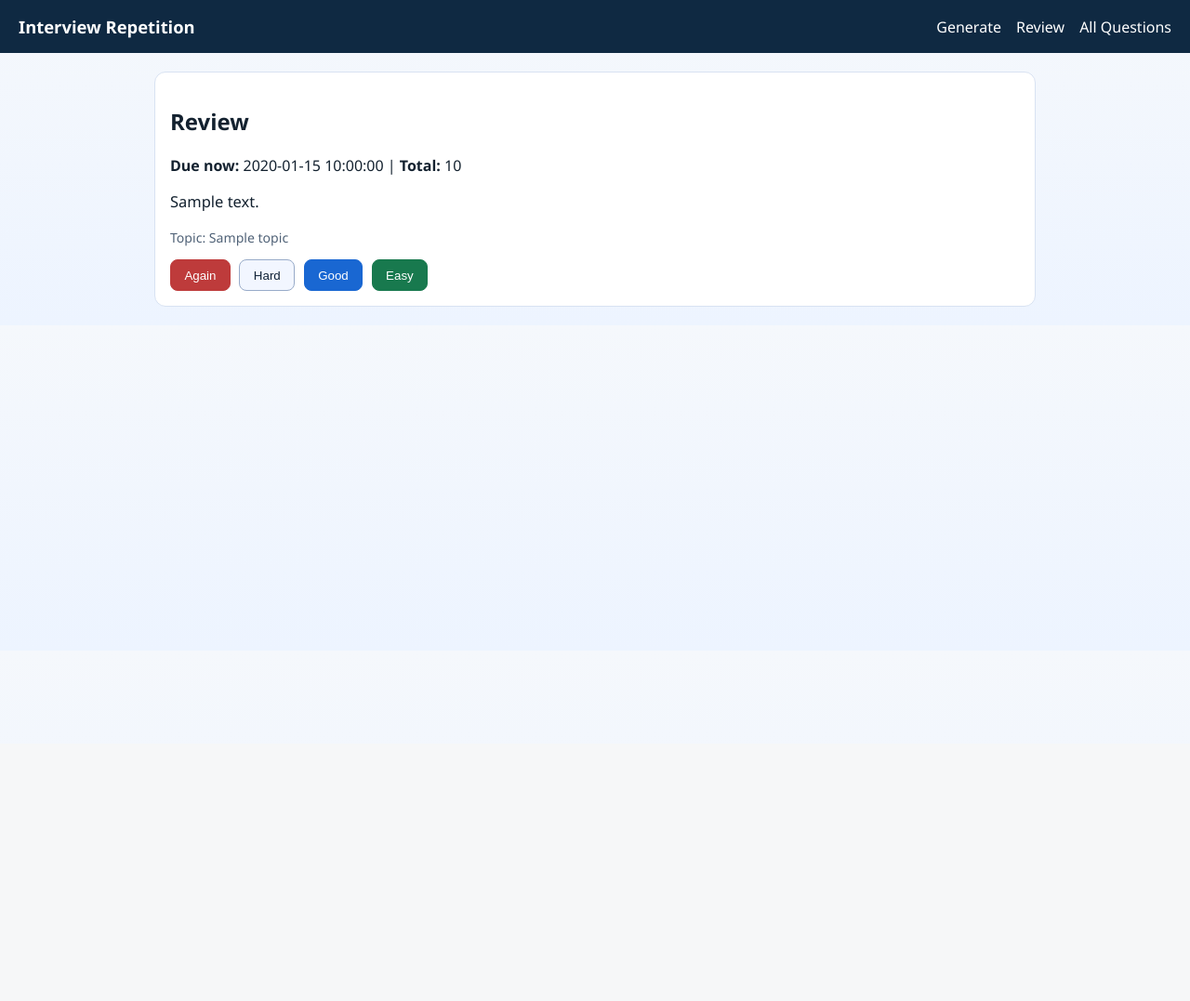
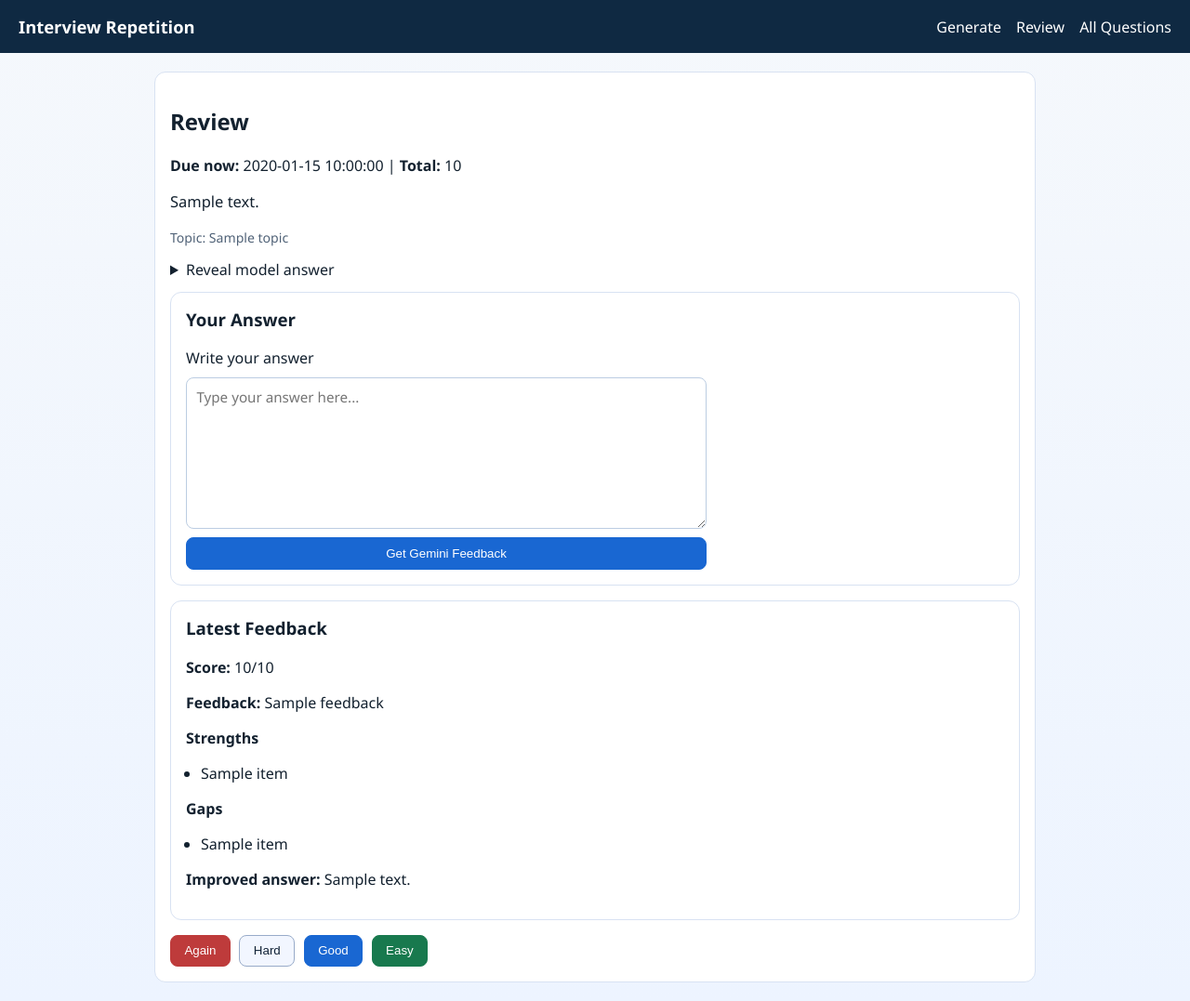
Before and after one commit to alekgreen/HireCrush, a Flask app: template templates/review.html in a window 1280 px wide. Shown: the whole page at 93% size. Before the commit the page ends 330 px from the top, so only its background shows below. Run offline with Flask 3, Linux system fonts and the light colour scheme; the template is opened without the code that fills it: most values are stand-ins (such as "Sample title", 1, 10 or a date in 2020).

Commit message:
Add model answers and Gemini feedback workflow for review

```diff
--- a/app.py
+++ b/app.py
@@ -16,6 +16,9 @@ app.config["SECRET_KEY"] = os.getenv("FLASK_SECRET_KEY", "dev-secret-key")
 app.config["DATABASE"] = os.getenv("DATABASE_PATH", "interview.db")
 app.config["GEMINI_API_KEY"] = os.getenv("GEMINI_API_KEY", "")
 app.config["GEMINI_MODEL"] = os.getenv("GEMINI_MODEL", "gemini-2.5-flash")
+app.config["AUTO_GENERATE_ANSWERS"] = (
+    os.getenv("AUTO_GENERATE_ANSWERS", "true").strip().lower() in {"1", "true", "yes", "on"}
+)
 
 GEMINI_MODEL_FALLBACKS = [
     "gemini-2.5-flash",
@@ -30,6 +33,37 @@ QUESTIONS_JSON_SCHEMA = {
         "description": "A single interview question. End the string with a question mark.",
     },
     "minItems": 1,
+}
+
+ANSWER_JSON_SCHEMA = {
+    "type": "object",
+    "properties": {
+        "answer": {
+            "type": "string",
+            "description": "A strong interview answer in clear and concise language.",
+        }
+    },
+    "required": ["answer"],
+}
+
+FEEDBACK_JSON_SCHEMA = {
+    "type": "object",
+    "properties": {
+        "score": {
+            "type": "integer",
+            "minimum": 1,
+            "maximum": 10,
+            "description": "How good the user answer is for an interview setting.",
+        },
+        "feedback": {"type": "string", "description": "Direct, actionable feedback."},
+        "improved_answer": {
+            "type": "string",
+            "description": "A stronger example answer the user can study.",
+        },
+        "strengths": {"type": "array", "items": {"type": "string"}},
+        "gaps": {"type": "array", "items": {"type": "string"}},
+    },
+    "required": ["score", "feedback", "improved_answer"],
 }
 
 
@@ -59,6 +93,7 @@ def init_db() -> None:
             created_at TEXT NOT NULL,
             last_reviewed_at TEXT,
             next_review_at TEXT NOT NULL,
+            suggested_answer TEXT,
             repetitions INTEGER NOT NULL DEFAULT 0,
             interval_days INTEGER NOT NULL DEFAULT 0,
             ease_factor REAL NOT NULL DEFAULT 2.5
@@ -75,9 +110,31 @@ def init_db() -> None:
             new_ease_factor REAL NOT NULL,
             FOREIGN KEY (question_id) REFERENCES questions(id)
         );
+
+        CREATE TABLE IF NOT EXISTS review_feedback (
+            id INTEGER PRIMARY KEY AUTOINCREMENT,
+            question_id INTEGER NOT NULL,
+            user_answer TEXT NOT NULL,
+            score INTEGER NOT NULL,
+            feedback TEXT NOT NULL,
+            improved_answer TEXT NOT NULL,
+            strengths_json TEXT,
+            gaps_json TEXT,
+            created_at TEXT NOT NULL,
+            FOREIGN KEY (question_id) REFERENCES questions(id)
+        );
         """
     )
+    ensure_column("questions", "suggested_answer", "TEXT")
     db.commit()
+
+
+def ensure_column(table: str, column: str, definition: str) -> None:
+    db = get_db()
+    cols = db.execute(f"PRAGMA table_info({table})").fetchall()
+    names = {row["name"] for row in cols}
+    if column not in names:
+        db.execute(f"ALTER TABLE {table} ADD COLUMN {column} {definition}")
 
 
 def now_utc() -> datetime:
@@ -134,6 +191,11 @@ def get_due_question():
     ).fetchone()
 
 
+def get_question_by_id(question_id: int):
+    db = get_db()
+    return db.execute("SELECT * FROM questions WHERE id = ?", (question_id,)).fetchone()
+
+
 def get_next_upcoming():
     db = get_db()
     return db.execute(
@@ -144,6 +206,43 @@ def get_next_upcoming():
         LIMIT 1
         """
     ).fetchone()
+
+
+def get_latest_feedback(question_id: int):
+    db = get_db()
+    row = db.execute(
+        """
+        SELECT user_answer, score, feedback, improved_answer, strengths_json, gaps_json, created_at
+        FROM review_feedback
+        WHERE question_id = ?
+        ORDER BY created_at DESC
+        LIMIT 1
+        """,
+        (question_id,),
+    ).fetchone()
+    if row is None:
+        return None
+
+    def parse_list(value: str | None) -> list[str]:
+        if not value:
+            return []
+        try:
+            parsed = json.loads(value)
+        except json.JSONDecodeError:
+            return []
+        if not isinstance(parsed, list):
+            return []
+        return [str(item).strip() for item in parsed if str(item).strip()]
+
+    return {
+        "user_answer": row["user_answer"],
+        "score": row["score"],
+        "feedback": row["feedback"],
+        "improved_answer": row["improved_answer"],
+        "strengths": parse_list(row["strengths_json"]),
+        "gaps": parse_list(row["gaps_json"]),
+        "created_at": row["created_at"],
+    }
 
 
 def parse_gemini_questions(raw_text: str) -> list[str]:
@@ -186,19 +285,33 @@ def gemini_model_candidates() -> list[str]:
     return candidates
 
 
-def call_gemini_for_questions(topic: str, count: int) -> list[str]:
+def parse_json_from_text(raw_text: str):
+    text = (raw_text or "").strip()
+    if not text:
+        return None
+
+    try:
+        return json.loads(text)
+    except json.JSONDecodeError:
+        pass
+
+    for pattern in (r"\[[\s\S]+\]", r"\{[\s\S]+\}"):
+        match = re.search(pattern, text)
+        if not match:
+            continue
+        try:
+            return json.loads(match.group(0))
+        except json.JSONDecodeError:
+            continue
+    return None
+
+
+def gemini_generate_json(prompt: str, response_schema: dict, temperature: float = 0.8):
     api_key = app.config["GEMINI_API_KEY"]
     if not api_key:
         raise RuntimeError("GEMINI_API_KEY is missing.")
 
-    prompt = (
-        "Generate interview questions.\n"
-        f"Topic: {topic}\n"
-        f"Count: {count}\n"
-        "Return concise, unique interview questions only."
-    )
     tried_models = []
-
     for model in gemini_model_candidates():
         tried_models.append(model)
         endpoint = (
@@ -208,11 +321,12 @@ def call_gemini_for_questions(topic: str, count: int) -> list[str]:
         payload = {
             "contents": [{"parts": [{"text": prompt}]}],
             "generationConfig": {
-                "temperature": 0.9,
+                "temperature": temperature,
                 "responseMimeType": "application/json",
-                "responseJsonSchema": QUESTIONS_JSON_SCHEMA,
+                "responseJsonSchema": response_schema,
             },
         }
+
         response = requests.post(endpoint, json=payload, timeout=30)
         if response.status_code == 404:
             continue
@@ -225,17 +339,77 @@ def call_gemini_for_questions(topic: str, count: int) -> list[str]:
         parts = options[0].get("content", {}).get("parts", [])
         if not parts:
             continue
+
         raw = parts[0].get("text", "")
-        questions = parse_gemini_questions(raw)
-        if questions:
+        parsed = parse_json_from_text(raw)
+        if parsed is not None:
             app.config["LAST_WORKING_GEMINI_MODEL"] = model
-            return questions
+            return parsed
 
     tried_list = ", ".join(tried_models) if tried_models else "(none)"
     raise RuntimeError(
         "No compatible Gemini model found for this API key. "
         f"Tried models: {tried_list}"
     )
+
+
+def call_gemini_for_questions(topic: str, count: int) -> list[str]:
+    prompt = (
+        "Generate interview questions.\n"
+        f"Topic: {topic}\n"
+        f"Count: {count}\n"
+        "Return concise, unique interview questions only."
+    )
+    parsed = gemini_generate_json(prompt, QUESTIONS_JSON_SCHEMA, temperature=0.9)
+    if isinstance(parsed, list):
+        return [str(item).strip() for item in parsed if str(item).strip()]
+    if isinstance(parsed, dict):
+        values = parsed.get("questions", [])
+        if isinstance(values, list):
+            return [str(item).strip() for item in values if str(item).strip()]
+    return parse_gemini_questions(json.dumps(parsed))
+
+
+def call_gemini_for_answer(question: str, topic: str | None = None) -> str:
+    prompt = (
+        "You are helping a candidate prepare for interviews.\n"
+        f"Topic: {topic or 'General'}\n"
+        f"Question: {question}\n"
+        "Provide one high-quality sample answer (around 120-220 words), practical and specific."
+    )
+    parsed = gemini_generate_json(prompt, ANSWER_JSON_SCHEMA, temperature=0.6)
+    if isinstance(parsed, dict):
+        answer = str(parsed.get("answer", "")).strip()
+        if answer:
+            return answer
+    raise RuntimeError("Gemini did not return a valid answer.")
+
+
+def call_gemini_for_feedback(question: str, reference_answer: str, user_answer: str) -> dict:
+    prompt = (
+        "Evaluate the user's interview answer.\n"
+        f"Question: {question}\n"
+        f"Reference answer: {reference_answer}\n"
+        f"User answer: {user_answer}\n"
+        "Score the user answer from 1 to 10 and provide direct coaching."
+    )
+    parsed = gemini_generate_json(prompt, FEEDBACK_JSON_SCHEMA, temperature=0.4)
+    if not isinstance(parsed, dict):
+        raise RuntimeError("Gemini did not return a valid feedback payload.")
+
+    def to_list(value) -> list[str]:
+        if not isinstance(value, list):
+            return []
+        return [str(item).strip() for item in value if str(item).strip()]
+
+    return {
+        "score": max(1, min(10, int(parsed.get("score", 1)))),
+        "feedback": str(parsed.get("feedback", "")).strip() or "No feedback provided.",
+        "improved_answer": str(parsed.get("improved_answer", "")).strip()
+        or "No improved answer provided.",
+        "strengths": to_list(parsed.get("strengths")),
+        "gaps": to_list(parsed.get("gaps")),
+    }
 
 
 def add_questions(topic: str, requested_count: int) -> tuple[int, int]:
@@ -265,20 +439,68 @@ def add_questions(topic: str, requested_count: int) -> tuple[int, int]:
                 continue
 
             now = now_utc()
+            suggested_answer = None
+            if app.config.get("AUTO_GENERATE_ANSWERS", True):
+                try:
+                    suggested_answer = call_gemini_for_answer(text, topic)
+                except Exception:
+                    suggested_answer = None
             db.execute(
                 """
                 INSERT INTO questions (
                     text, text_hash, topic, created_at, next_review_at,
-                    repetitions, interval_days, ease_factor
-                ) VALUES (?, ?, ?, ?, ?, 0, 0, 2.5)
+                    suggested_answer, repetitions, interval_days, ease_factor
+                ) VALUES (?, ?, ?, ?, ?, ?, 0, 0, 2.5)
                 """,
-                (text, h, topic, iso(now), iso(now)),
+                (text, h, topic, iso(now), iso(now), suggested_answer),
             )
             existing_hashes.add(h)
             inserted += 1
 
     db.commit()
     return inserted, requested_count - inserted
+
+
+def generate_answer_for_question(question_id: int) -> str:
+    db = get_db()
+    question = get_question_by_id(question_id)
+    if question is None:
+        raise RuntimeError("Question not found.")
+
+    existing = (question["suggested_answer"] or "").strip()
+    if existing:
+        return existing
+
+    answer = call_gemini_for_answer(question["text"], question["topic"])
+    db.execute(
+        "UPDATE questions SET suggested_answer = ? WHERE id = ?",
+        (answer, question_id),
+    )
+    db.commit()
+    return answer
+
+
+def save_feedback(question_id: int, user_answer: str, result: dict) -> None:
+    db = get_db()
+    db.execute(
+        """
+        INSERT INTO review_feedback (
+            question_id, user_answer, score, feedback, improved_answer,
+            strengths_json, gaps_json, created_at
+        ) VALUES (?, ?, ?, ?, ?, ?, ?, ?)
+        """,
+        (
+            question_id,
+            user_answer,
+            int(result["score"]),
+            result["feedback"],
+            result["improved_answer"],
+            json.dumps(result.get("strengths", []), ensure_ascii=True),
+            json.dumps(result.get("gaps", []), ensure_ascii=True),
+            iso(now_utc()),
+        ),
+    )
+    db.commit()
 
 
 def format_http_error(exc: requests.HTTPError) -> str:
@@ -292,6 +514,8 @@ def format_http_error(exc: requests.HTTPError) -> str:
             "Gemini model was not found. Set GEMINI_MODEL to a supported model "
             "(for example: gemini-2.5-flash or gemini-3-flash-preview)."
         )
+    if status == 429:
+        return "Gemini API rate limit exceeded. Please retry in a moment."
     return f"Gemini API request failed ({status} {reason})."
 
 
@@ -403,16 +627,25 @@ def generate():
 
 @app.route("/review", methods=["GET"])
 def review():
-    question = get_due_question()
+    requested_qid = request.args.get("qid", type=int)
+    question = get_question_by_id(requested_qid) if requested_qid else None
+    if question is None:
+        question = get_due_question()
+
     stats = get_stats()
     upcoming = None
+    latest_feedback = None
     if question is None:
         upcoming = get_next_upcoming()
+    else:
+        latest_feedback = get_latest_feedback(question["id"])
+
     return render_template(
         "review.html",
         question=question,
         stats=stats,
         upcoming=upcoming,
+        latest_feedback=latest_feedback,
     )
 
 
@@ -429,12 +662,59 @@ def review_submit(question_id: int):
     return redirect(url_for("review"))
 
 
+@app.route("/review/<int:question_id>/answer", methods=["POST"])
+def review_answer(question_id: int):
+    question = get_question_by_id(question_id)
+    if question is None:
+        flash("Question not found.", "error")
+        return redirect(url_for("review"))
+
+    try:
+        generate_answer_for_question(question_id)
+        flash("Model answer is ready.", "success")
+    except requests.HTTPError as exc:
+        flash(format_http_error(exc), "error")
+    except Exception as exc:
+        flash(f"Could not generate answer: {exc}", "error")
+
+    return redirect(url_for("review", qid=question_id))
+
+
+@app.route("/review/<int:question_id>/feedback", methods=["POST"])
+def review_feedback(question_id: int):
+    question = get_question_by_id(question_id)
+    if question is None:
+        flash("Question not found.", "error")
+        return redirect(url_for("review"))
+
+    user_answer = request.form.get("user_answer", "").strip()
+    if len(user_answer) < 20:
+        flash("Please enter a longer answer to get meaningful feedback.", "error")
+        return redirect(url_for("review", qid=question_id))
+
+    try:
+        reference_answer = generate_answer_for_question(question_id)
+        result = call_gemini_for_feedback(
+            question=question["text"],
+            reference_answer=reference_answer,
+            user_answer=user_answer,
+        )
+        save_feedback(question_id, user_answer, result)
+        flash("Feedback generated.", "success")
+    except requests.HTTPError as exc:
+        flash(format_http_error(exc), "error")
+    except Exception as exc:
+        flash(f"Could not evaluate answer: {exc}", "error")
+
+    return redirect(url_for("review", qid=question_id))
+
+
 @app.route("/questions")
 def questions():
     db = get_db()
     rows = db.execute(
         """
-        SELECT id, text, topic, created_at, next_review_at, interval_days, repetitions
+        SELECT id, text, topic, created_at, next_review_at, interval_days, repetitions, suggested_answer
         FROM questions
         ORDER BY next_review_at ASC
         LIMIT 200
--- a/static/style.css
+++ b/static/style.css
@@ -81,12 +81,18 @@ body {
 }
 
 input[type="text"],
-input[type="number"] {
+input[type="number"],
+textarea {
   width: 100%;
   padding: 0.65rem;
   border: 1px solid #bccde2;
   border-radius: 8px;
   font-size: 0.95rem;
+}
+
+textarea {
+  resize: vertical;
+  font-family: inherit;
 }
 
 .actions,
@@ -128,6 +134,20 @@ input[type="number"] {
 .question-text {
   font-size: 1.03rem;
   line-height: 1.45;
+}
+
+.answer-section {
+  margin: 0.8rem 0;
+}
+
+.answer-text {
+  white-space: pre-wrap;
+  line-height: 1.45;
+}
+
+.feedback-form h3,
+.feedback-result h3 {
+  margin-top: 0;
 }
 
 .meta {
--- a/templates/questions.html
+++ b/templates/questions.html
@@ -9,6 +9,7 @@
           <th>ID</th>
           <th>Question</th>
           <th>Topic</th>
+          <th>Has Answer</th>
           <th>Next Review</th>
           <th>Interval (days)</th>
           <th>Repetitions</th>
@@ -20,6 +21,7 @@
             <td>{{ q.id }}</td>
             <td>{{ q.text }}</td>
             <td>{{ q.topic or "General" }}</td>
+            <td>{{ "Yes" if q.suggested_answer else "No" }}</td>
             <td>{{ q.next_review_at }}</td>
             <td>{{ q.interval_days }}</td>
             <td>{{ q.repetitions }}</td>
--- a/templates/review.html
+++ b/templates/review.html
@@ -9,6 +9,54 @@
       <p class="question-text">{{ question.text }}</p>
       <p class="meta">Topic: {{ question.topic or "General" }}</p>
     </article>
+
+    <section class="answer-section">
+      {% if question.suggested_answer %}
+        <details>
+          <summary>Reveal model answer</summary>
+          <p class="answer-text">{{ question.suggested_answer }}</p>
+        </details>
+      {% else %}
+        <form method="post" action="{{ url_for('review_answer', question_id=question.id) }}">
+          <button class="btn" type="submit">Generate Model Answer</button>
+        </form>
+      {% endif %}
+    </section>
+
+    <section class="card feedback-form">
+      <h3>Your Answer</h3>
+      <form method="post" action="{{ url_for('review_feedback', question_id=question.id) }}" class="form">
+        <label for="user_answer">Write your answer</label>
+        <textarea id="user_answer" name="user_answer" rows="7" placeholder="Type your answer here..." required></textarea>
+        <button class="btn primary" type="submit">Get Gemini Feedback</button>
+      </form>
+    </section>
+
+    {% if latest_feedback %}
+      <section class="card feedback-result">
+        <h3>Latest Feedback</h3>
+        <p><strong>Score:</strong> {{ latest_feedback.score }}/10</p>
+        <p><strong>Feedback:</strong> {{ latest_feedback.feedback }}</p>
+        {% if latest_feedback.strengths %}
+          <p><strong>Strengths</strong></p>
+          <ul>
+            {% for item in latest_feedback.strengths %}
+              <li>{{ item }}</li>
+            {% endfor %}
+          </ul>
+        {% endif %}
+        {% if latest_feedback.gaps %}
+          <p><strong>Gaps</strong></p>
+          <ul>
+            {% for item in latest_feedback.gaps %}
+              <li>{{ item }}</li>
+            {% endfor %}
+          </ul>
+        {% endif %}
+        <p><strong>Improved answer:</strong> {{ latest_feedback.improved_answer }}</p>
+      </section>
+    {% endif %}
+
     <form method="post" action="{{ url_for('review_submit', question_id=question.id) }}" class="review-actions">
       <button class="btn danger" type="submit" name="grade" value="again">Again</button>
       <button class="btn" type="submit" name="grade" value="hard">Hard</button>
```
Also changed, not shown: tests/test_app.py (+61 -3 lines), tests/test_integration_gemini.py (+21 -0 lines), README.md, 1 other file.
